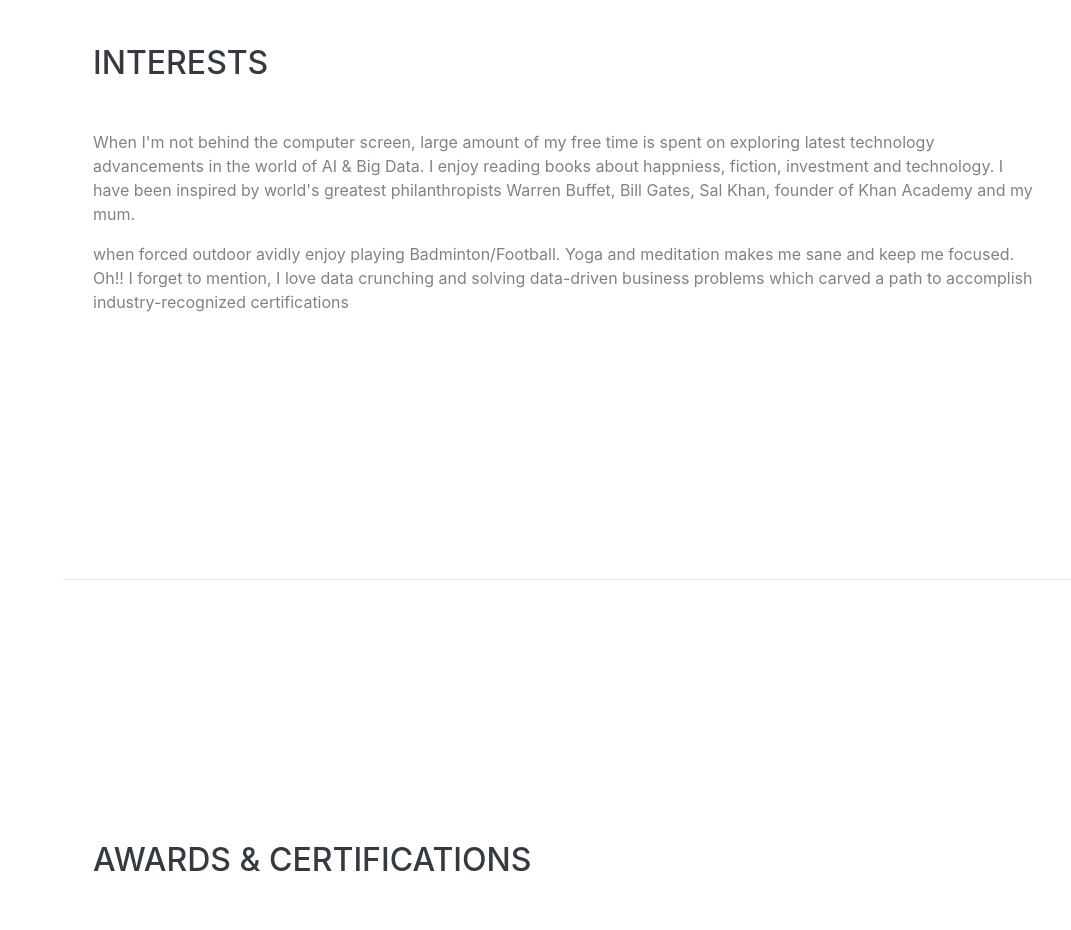
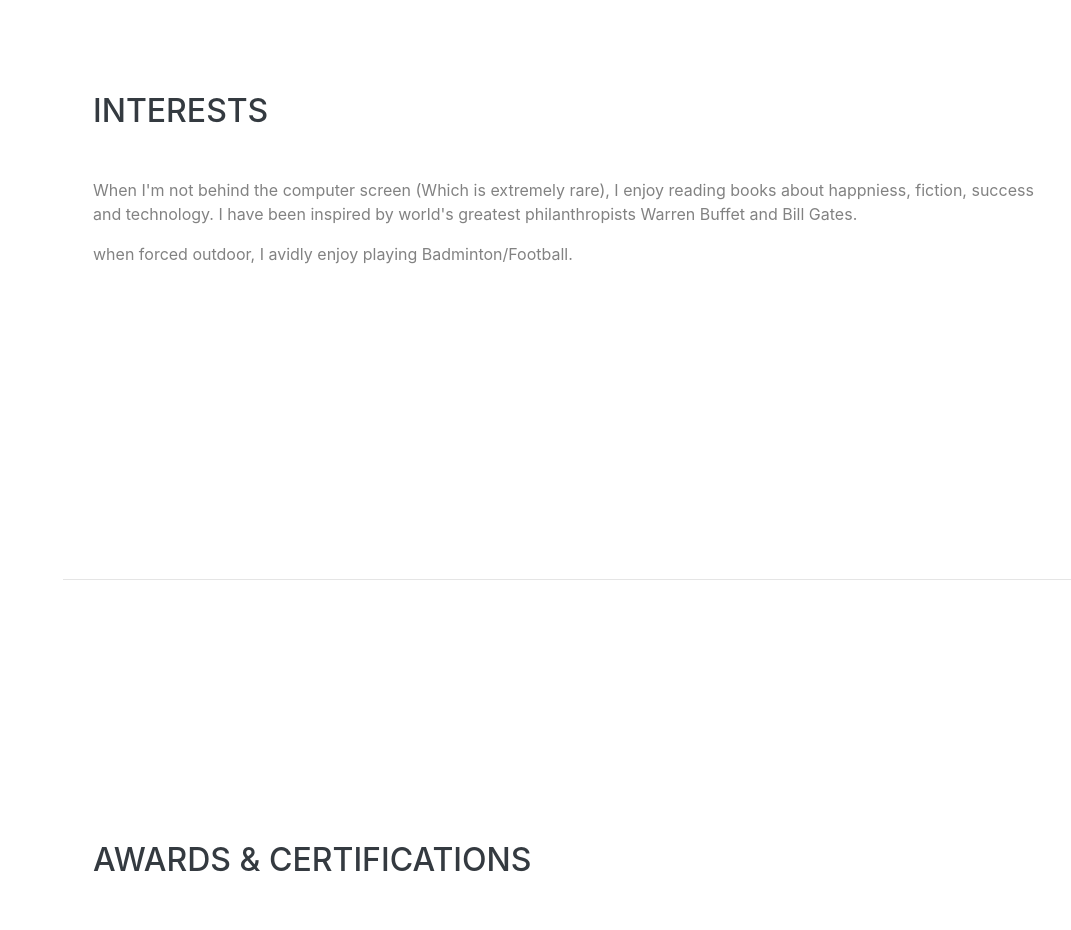
Before and after one commit to Utkarsh-Shukla12/Utkarsh-Shukla12.github.io, a website with bundled scripts: page index.html in a window 1280 px wide. Shown: the part 3640-4570 px from the top of the page, without its empty margins (209-1280 px from the left). Built offline with nearby package versions, Linux system fonts and the light colour scheme; a web font is replaced by a local one.

Commit message:
Content Changes
Few Major and Minor changes

```diff
--- a/index.html
+++ b/index.html
@@ -69,7 +69,7 @@
         <div class="subheading mb-5"> B-Block · Sant Nagar, New Delhi  · (91) 8146-555-328 ·
           <a href="mailto:utkarsh.shk@gmail.com">utkarsh.shk@gmail.com</a>
         </div>
-        <p class="lead mb-5">I'm currently working as “Software Consultant” for AssetOne where we are keen on harnessing Deep Learning for Enterprise Asset Management. Over the past, I've consulted some fancy companies including PwC, IBM India Software Labs, NTPC and Bharti Airtel. I'm also a ploygot programmer and thrives hard to craft quality code. I'm deeply passionate about Software Engineering, Big Data, DataOps and Data Management at large scale. <br><br>I strongly believe in constant and creative learning. <br><br>In my free time, either, I write/read blogs on Medium, or plays Badminton. I have also received “Best Student award” by Indian Society for Technical Education in 2015 and “Unnati Scholarship” during his undergrad.</p>
+        <p class="lead mb-5">I'm currently working as “Software Consultant” for AssetOne where we are keen on harnessing Deep Learning for Enterprise Asset Management. Over the past, I've consulted some fancy companies including PwC, IBM India Software Labs, NTPC and Bharti Airtel. I'm also a ploygot programmer and thrives hard to craft quality code. I'm deeply passionate about Software Engineering, Big Data, DataOps and Data Management at large scale. <br><br>I strongly believe in constant and creative learning. I love solving business problems which carved a path to accomplish industry-recognized certifications. <br><br>In my free time, either, I write/read blogs on Medium, or plays Badminton. I have also received “Best Student award” by Indian Society for Technical Education in 2015 and “Unnati Scholarship” during his undergrad.</p>
         <div class="social-icons">
           <a href="https://www.linkedin.com/in/utkarsh-shukla12/" target="_blank">
             <i class="fab fa-linkedin-in"></i>
@@ -225,9 +225,9 @@
     <section class="resume-section d-flex align-items-center" id="interests">
       <div class="w-100">
         <h2 class="mb-5">Interests</h2>
-        <p>When I'm not behind the computer screen, large amount of my free time is spent on exploring latest technology advancements in the world of AI & Big Data. I enjoy reading books about happniess, fiction, investment and technology. I have been inspired by world's greatest philanthropists Warren Buffet, Bill Gates, Sal Khan, founder of Khan Academy and my mum.</p>
-        <p class="mb-0">when forced outdoor avidly enjoy playing Badminton/Football. Yoga and meditation makes me sane and keep me focused. <br>Oh!! I forget to mention, I love data crunching and solving data-driven business problems which carved a path to accomplish industry-recognized certifications</p>
-      </div>
+        <p>When I'm not behind the computer screen (Which is extremely rare), I enjoy reading books about happniess, fiction, success and technology. I have been inspired by world's greatest philanthropists Warren Buffet and Bill Gates.</p>
+        <p class="mb-0">when forced outdoor, I avidly enjoy playing Badminton/Football.</p>
+	    </div>
     </section>
 
     <hr class="m-0">
```
